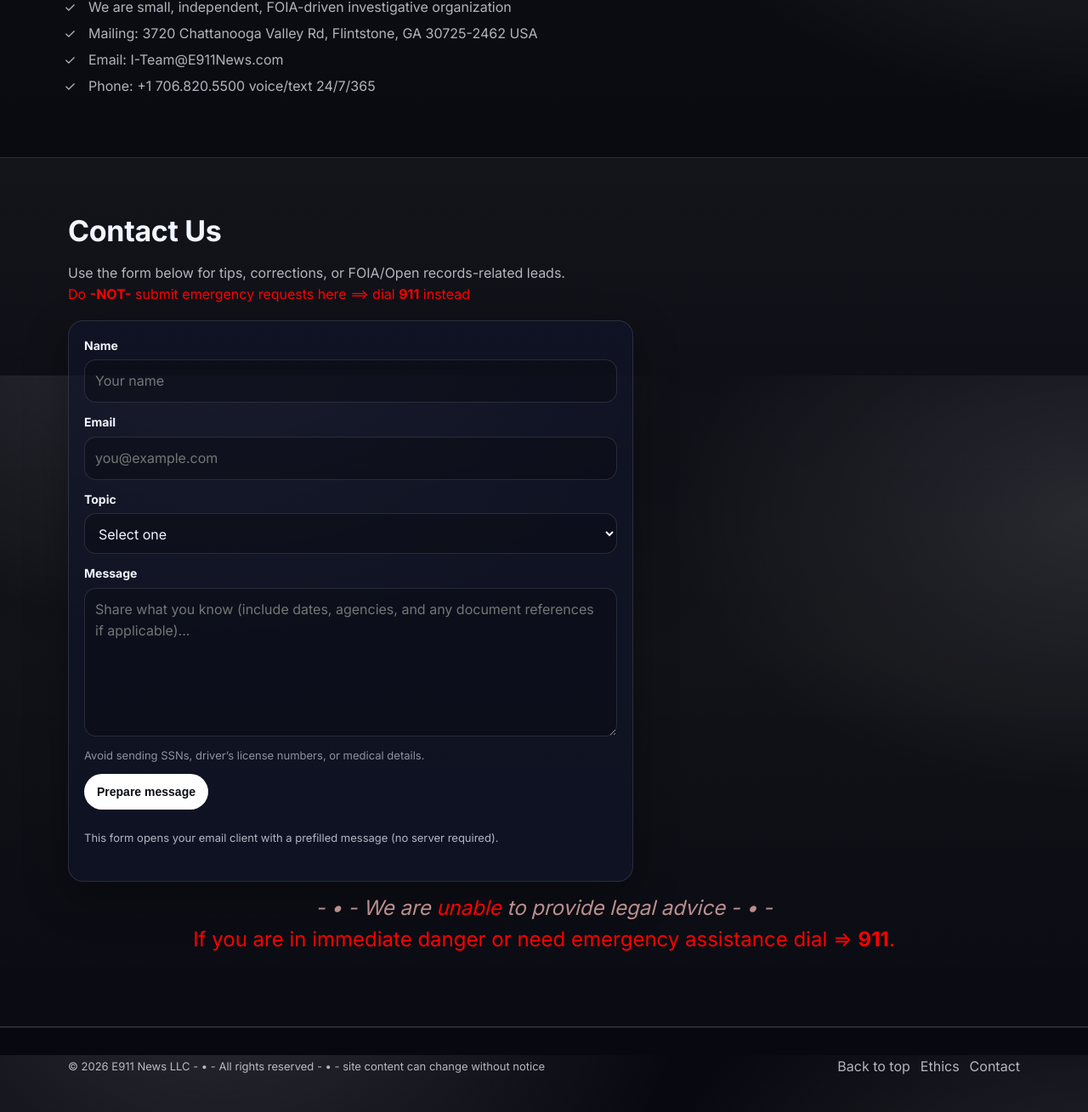
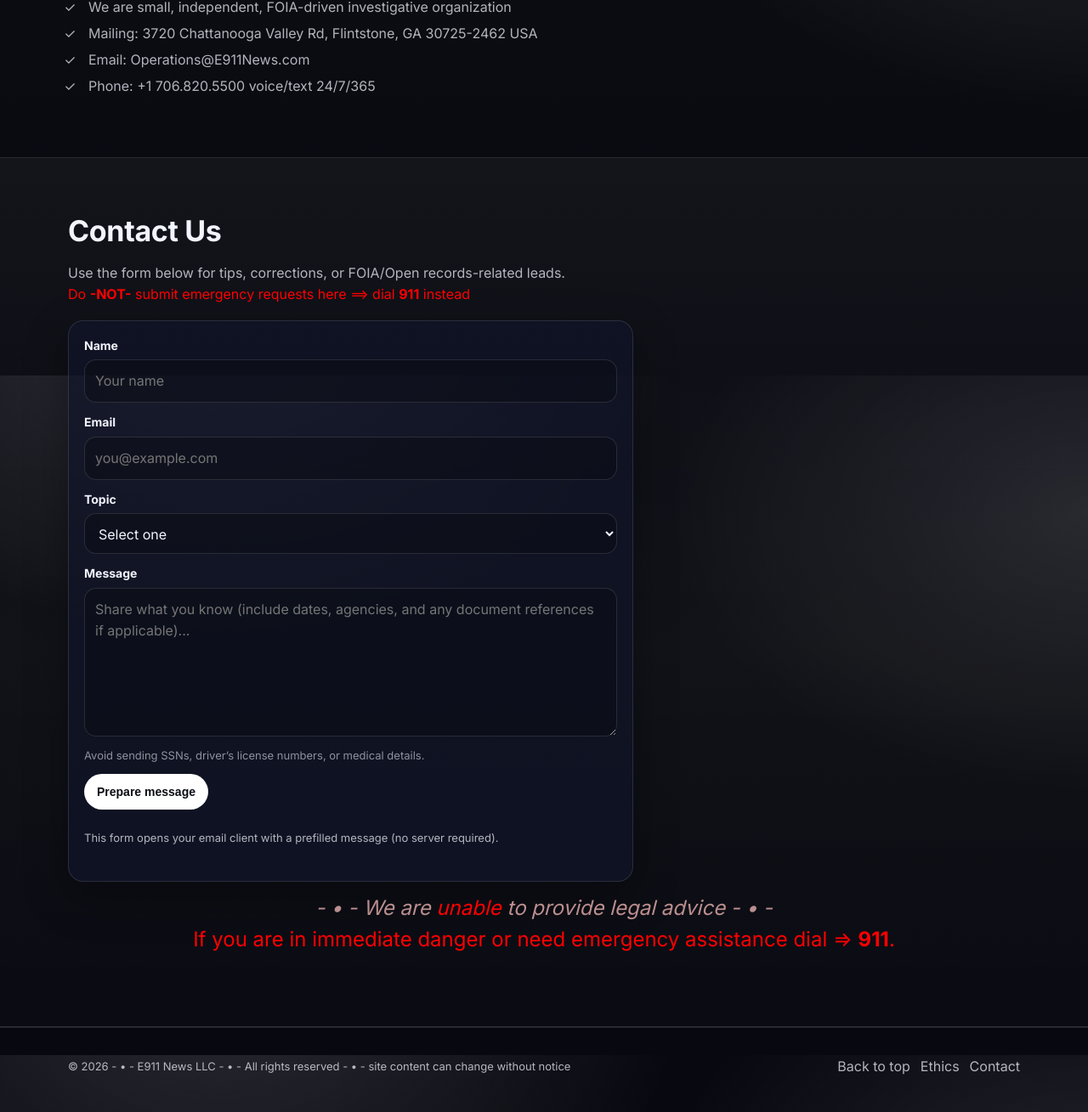
Before and after one commit to AlanPainter/E911News, a plain HTML site: page index.html in a window 1280 px wide. Shown: the part 1958-3267 px from the top of the page at 85% size. Drawn offline with Linux system fonts and the light colour scheme.

Commit message:
Update index.html

```diff
--- a/index.html
+++ b/index.html
@@ -163,7 +163,7 @@
         <ul class="checklist">
           <li>We are small, independent, FOIA-driven investigative organization</li>
           <li>Mailing: 3720 Chattanooga Valley Rd, Flintstone, GA 30725-2462 USA</li>
-          <li>Email: I-Team@E911News.com</li>
+          <li>Email: Operations@E911News.com</li>
           <li>Phone: +1 706.820.5500 voice/text 24/7/365</li>
         </ul>
       </div>
@@ -273,8 +273,8 @@
     </section>
     <footer class="site-footer">
       <div class="container footer-inner">
-        <p class="small muted">© <span id="year"></span> E911 News LLC - • - All rights
-          reserved - • - site content can change without notice</p>
+        <p class="small muted">© <span id="year"></span> - &bull; - E911 News LLC - &bull; - All rights
+          reserved - &bull; - site content can change without notice</p>
         <div class="footer-links">
           <a href="#site-nav">Back to top</a>
           <a href="#ethics">Ethics</a>
```
